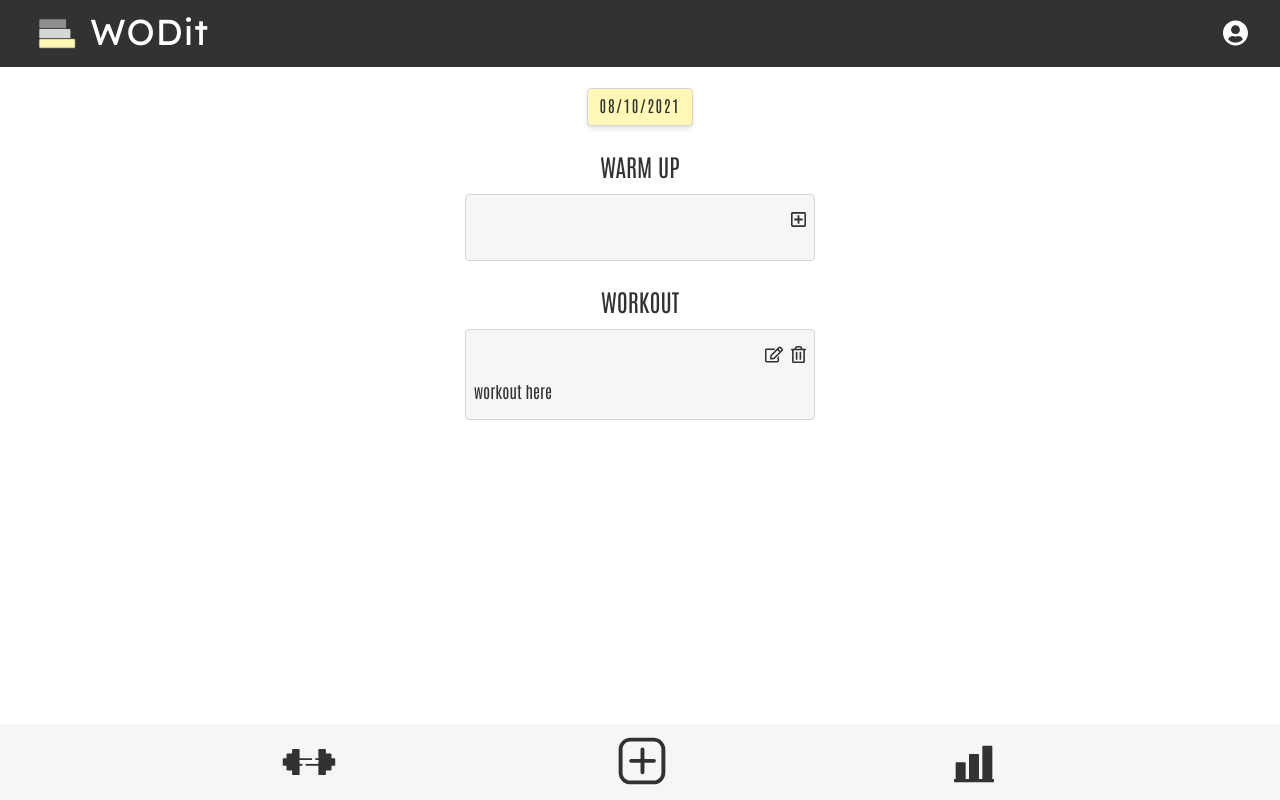
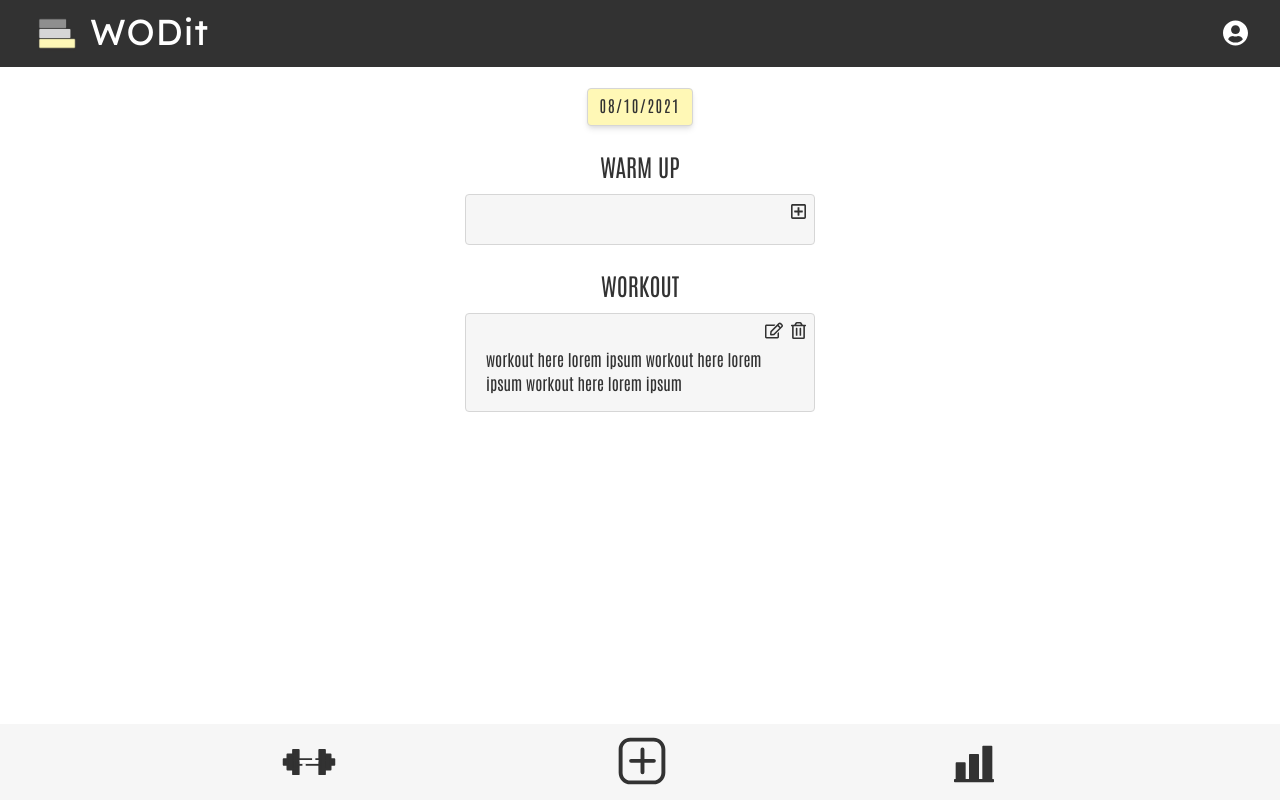
Before and after one commit to irahrosete/wodit, a React (Create React App) app in the folder client/: page /wods in a window 1280 px wide. Built offline with nearby package versions, Linux system fonts and the light colour scheme.

Commit message:
update wod component to pick up date change

```diff
--- a/client/src/components/DatePick.jsx
+++ b/client/src/components/DatePick.jsx
@@ -2,7 +2,7 @@ import React, { useState, forwardRef } from 'react'
 import DatePicker from 'react-datepicker'
 import 'react-datepicker/dist/react-datepicker.css'
 
-const DatePick = ({ exercise, setExercise }) => {
+const DatePick = ({ exercise, setExercise, wod, setWod }) => {
   const [date, setDate] = useState(
     new Date()
     // new Date().getFullYear(),
@@ -24,6 +24,7 @@ const DatePick = ({ exercise, setExercise }) => {
     // date.getDate()
     setDate(noTimeDate)
     exercise && setExercise({ ...exercise, date: noTimeDate })
+    wod && setWod({ ...wod, date: noTimeDate })
   }
 
   return (
--- a/client/src/components/WodEntry.jsx
+++ b/client/src/components/WodEntry.jsx
@@ -13,16 +13,16 @@ const WodEntry = ({ title, description }) => {
       <div className='boxWod bg-wodGray'>
         <div className='flex justify-end mx-1'>
           {!description && (
-            <img src={plus} alt='plus' width='15' className='my-2 mx-1' />
+            <img src={plus} alt='plus' width='15' className='mx-1' />
           )}
           {description && (
             <>
-              <img src={edit} alt='plus' width='18' className='my-2 mx-1' />
-              <img src={trash} alt='plus' width='15' className='my-2 mx-1' />
+              <img src={edit} alt='plus' width='18' className='mx-1' />
+              <img src={trash} alt='plus' width='15' className='mx-1' />
             </>
           )}
         </div>
-        <p className='p-2 textWod'>{description}</p>
+        <p className='px-5 py-2 textWod'>{description}</p>
       </div>
     </>
   )
--- a/client/src/components/Wods.jsx
+++ b/client/src/components/Wods.jsx
@@ -1,79 +1,39 @@
-import React from 'react'
+import React, { useState } from 'react'
 
 import DatePick from './DatePick'
 import WodEntry from './WodEntry'
 
-// import edit from '../img/edit.svg'
-// import trash from '../img/trash.svg'
+const data = [
+  {
+    userid: '',
+    username: 'luigi',
+    warmup: '',
+    workout:
+      'workout here lorem ipsum\r\nworkout here lorem ipsum\r\nworkout here lorem ipsum',
+    date: '',
+  },
+]
 
 const Wods = () => {
+  const [wod, setWod] = useState({
+    userid: '',
+    username: 'luigi',
+    warmup: '',
+    workout:
+      'workout here lorem ipsum\r\nworkout here lorem ipsum\r\nworkout here lorem ipsum',
+    date: new Date(),
+    // new Date().getFullYear(),
+    // new Date().getMonth(),
+    // new Date().getDate()
+  })
+
+  console.log(wod)
+
   return (
     <div className='mb-24 pt-16'>
-      <DatePick />
-      <WodEntry title='warm up' />
-      <WodEntry title='workout' description='workout here' />
-
-      {/* <div className='flex justify-center mt-6'>
-        <h3 className='textWod uppercase text-2xl mb-3'>warm up</h3>
-      </div>
-      <div className='boxWod bg-wodGray'>
-        <div className='flex justify-end mx-1'>
-          <>
-            <img src={edit} alt='plus' width='18' className='my-2 mx-1' />
-            <img src={trash} alt='plus' width='15' className='my-2 mx-1' />
-          </>
-        </div>
-        <p className='px-2 textWod uppercase font-bold text-sm'>2 rounds</p>
-
-        <p className='px-2 textWod'>5 squat + lunge + lunge</p>
-        <p className='px-2 textWod'>5 hollow rocks</p>
-        <p className='px-2 textWod'>5 superman extensions</p>
-        <p className='px-2 textWod'>
-          10 band pull aparts or bent over plate raises
-        </p>
-        <p className='px-2 pt-4 textWod uppercase font-bold text-sm'>
-          2 rounds with DB or KB
-        </p>
-        <p className='px-2 textWod'>3 push press</p>
-        <p className='px-2 textWod'>3 OHS each side</p>
-        <p className='px-2 textWod'>3 position power snatch each side</p>
-      </div>
-
-      <div className='flex justify-center mt-6'>
-        <h3 className='textWod uppercase text-2xl mb-3 '>workout</h3>
-      </div>
-      <div className='boxWod bg-wodYellow'>
-        <div className='flex justify-end mx-1'>
-          <>
-            <img src={edit} alt='plus' width='18' className='my-2 mx-1' />
-            <img src={trash} alt='plus' width='15' className='my-2 mx-1' />
-          </>
-        </div>
-        <p className='px-2 textWod uppercase font-bold text-sm'>for time</p>
-        <p className='px-2 textWod'>20-16-12-8-4-2</p>
-
-        <p className='px-2 textWod'>alt DB snatch</p>
-        <p className='px-2 textWod'>10-8-6-4-2-1</p>
-        <p className='px-2 textWod'>high box jumps (30"/24") or broad jumps</p>
-        <p className='px-2 textWod'>
-          (10 min cap but aim for less than 7 mins)
-        </p>
-        <p className='px-2 py-4 textWod'>rest 3 mins</p>
-
-        <p className='px-2 textWod uppercase font-bold text-sm'>amrap 10</p>
-        <p className='px-2 textWod'>
-          15 lateral hops over DB or 30 m shuttle sprints
-        </p>
-
-        <p className='px-2 textWod'>
-          5/5 single DB/KB OHS squats (or lunges if needed)
-        </p>
-        <p className='px-2 textWod'>15 v-ups or T2B</p>
-        <p className='px-2 textWod'>
-          (shuttle sprints can be any length that space allows, repeat until 30
-          m total)
-        </p>
-      </div> */}
+      <DatePick wod={wod} setWod={setWod} />
+      <WodEntry title='warm up' description={data[0].warmup} />
+      <WodEntry title='workout' description={data[0].workout} />
     </div>
   )
 }
```
